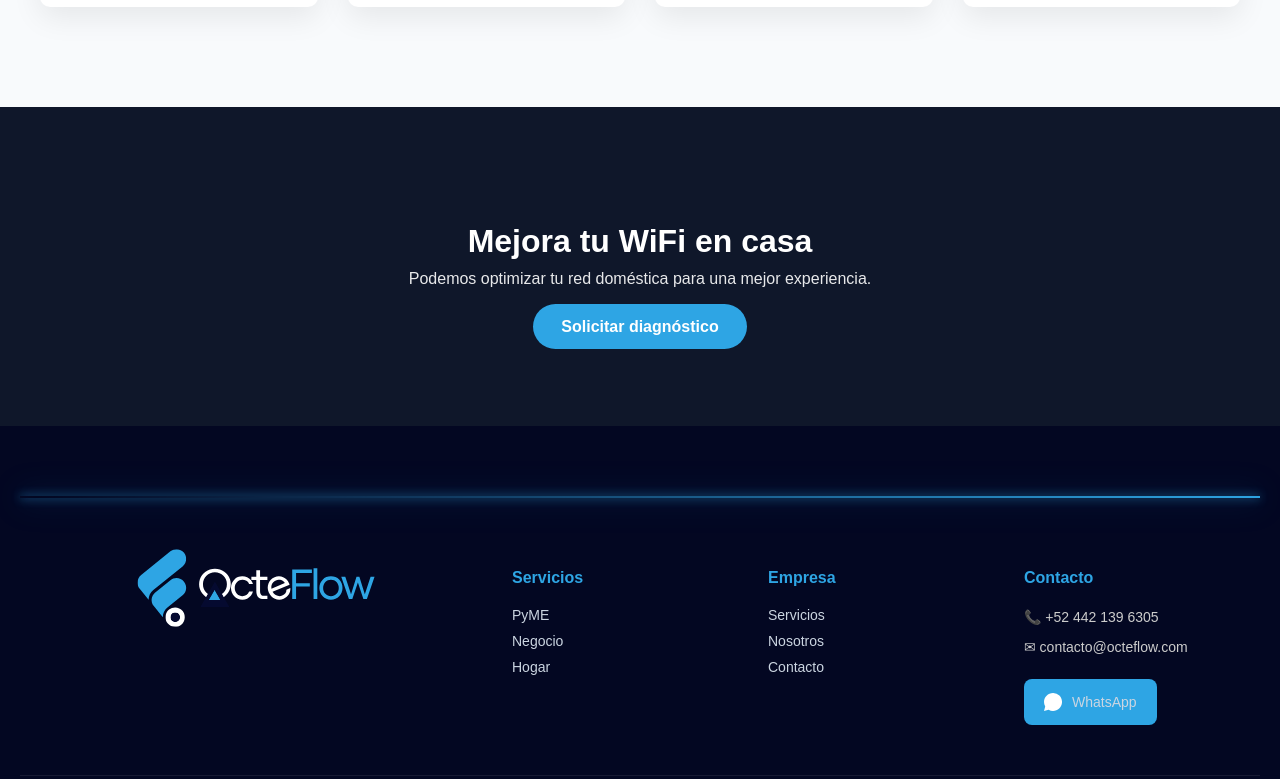
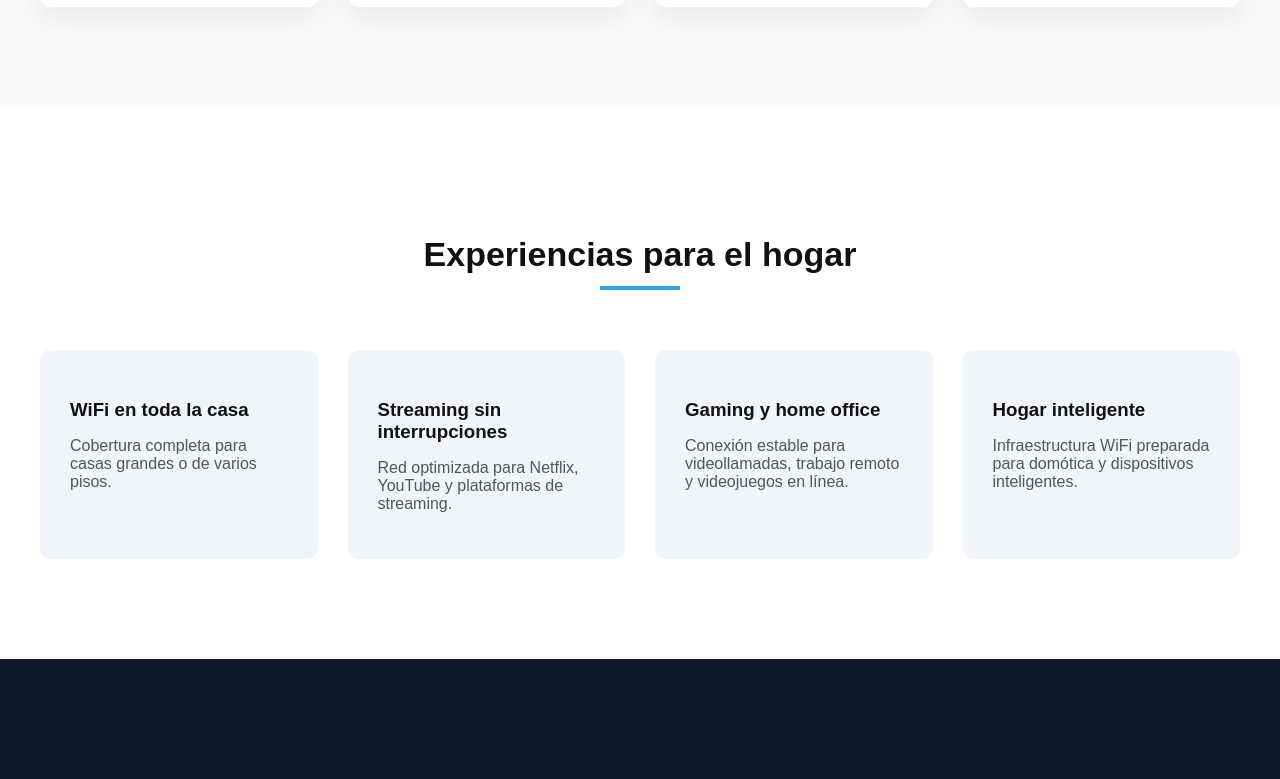
Before and after one commit to OcteFlow/octeflow-site, a Next.js app: page /hogar in a window 1280 px wide. Shown: the part 1621-2400 px from the top of the page. Built offline with nearby package versions, Linux system fonts and the light colour scheme.

Commit message:
Update hogar.js

```diff
--- a/pages/hogar.js
+++ b/pages/hogar.js
@@ -4,6 +4,8 @@ import BannerPage from "../components/BannerPage";
 import Footer from "../components/Footer";
 import CatalogSection from "../components/CatalogSection";
 import ProcessSection from "../components/ProcessSection";
+import UseCasesSection from "../components/UseCasesSection";
+import { useCasesData } from "../data/useCasesData";
 import CTASection from "../components/CTASection";
 
 import { catalogData } from "../data/catalogData";
@@ -32,6 +34,11 @@ image="/hogar.jpg"
 
         <ProcessSection/>
 
+        <UseCasesSection
+title="Experiencias para el hogar"
+cases={useCasesData.hogar}
+/>
+
         <CTASection
         title="Mejora tu WiFi en casa"
         text="Podemos optimizar tu red doméstica para una mejor experiencia."
```
